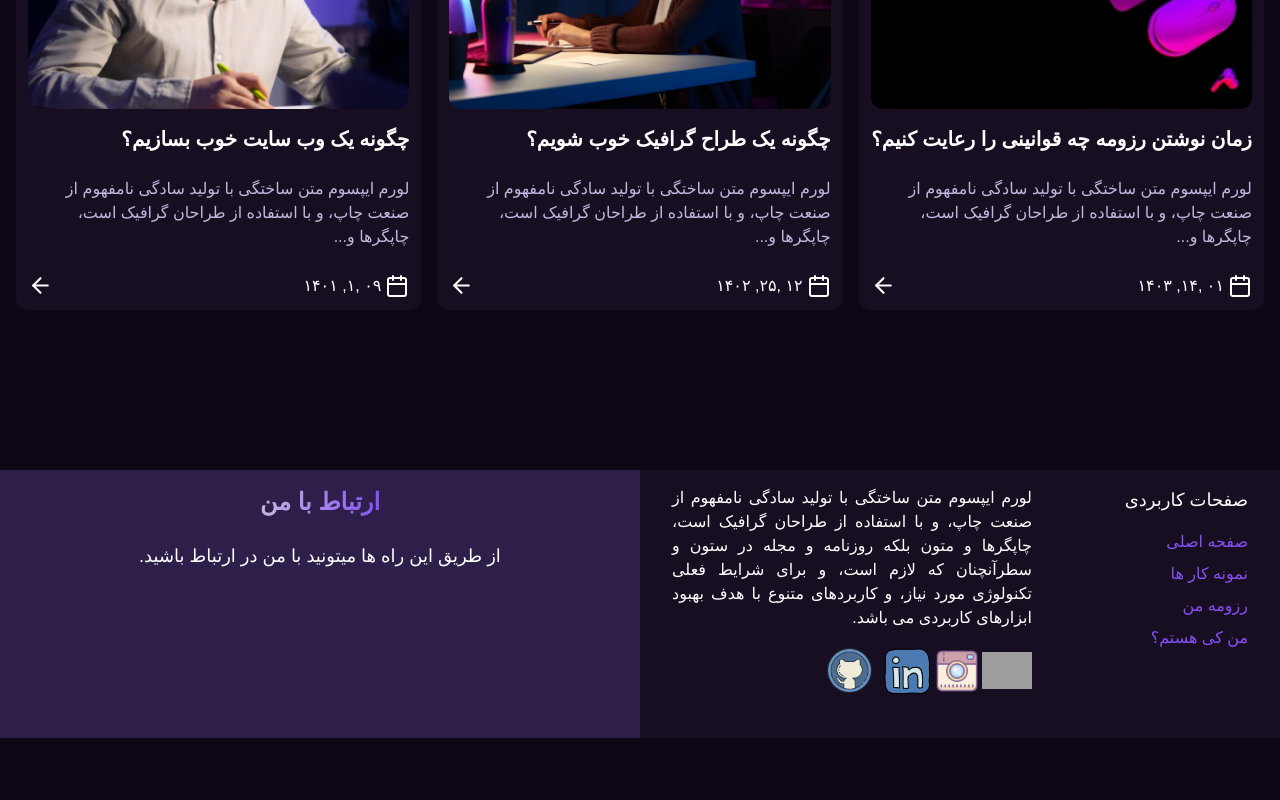
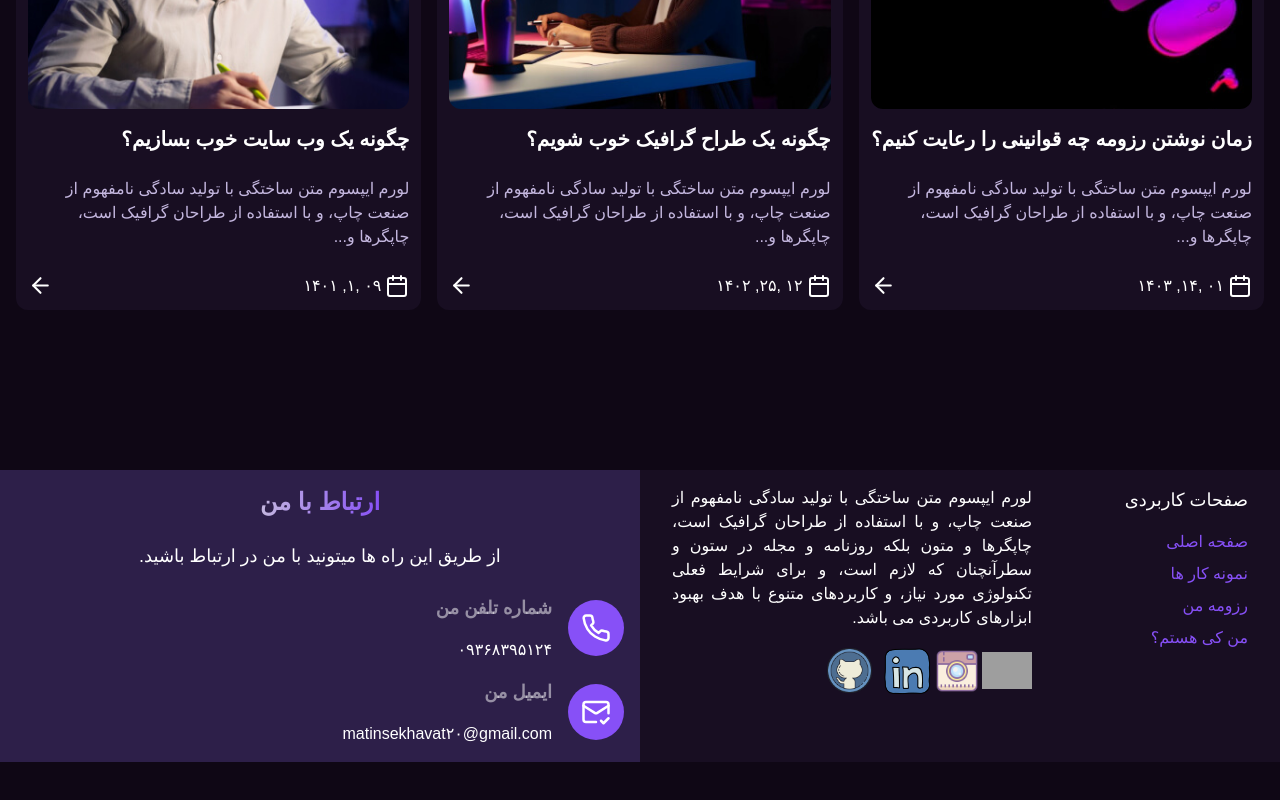
Before and after one commit to matinsekhavat/portfolio, a Next.js app: page / in a window 1280 px wide. Shown: the part 3555-4355 px from the top of the page. Built offline with nearby package versions, Linux system fonts and the light colour scheme; grey boxes are pictures that could not be loaded; a web font is replaced by a local one.

Commit message:
implement  , import and use ContactUs component inside Footer.tsx file

```diff
--- a/app/_components/Footer.tsx
+++ b/app/_components/Footer.tsx
@@ -1,6 +1,9 @@
 import Image from "next/image";
 import Link from "next/link";
 import HeadTitle from "./HeadTitle";
+import ContactUs from "./ContactUs";
+import { MailCheck, Phone } from "lucide-react";
+
 type ImageProps = {
   alt: string;
   src: string;
@@ -82,6 +85,18 @@ function Footer() {
             description="از طریق این راه ها میتونید با من در ارتباط باشید."
             size="sm"
           />
+          <div className="space-y-4">
+            <ContactUs
+              title="شماره تلفن من"
+              description="09368395124"
+              Icon={<Phone size={30} />}
+            />
+            <ContactUs
+              title="ایمیل من"
+              description="matinsekhavat20@gmail.com"
+              Icon={<MailCheck size={30} />}
+            />
+          </div>
         </div>
       </div>
     </div>
```
